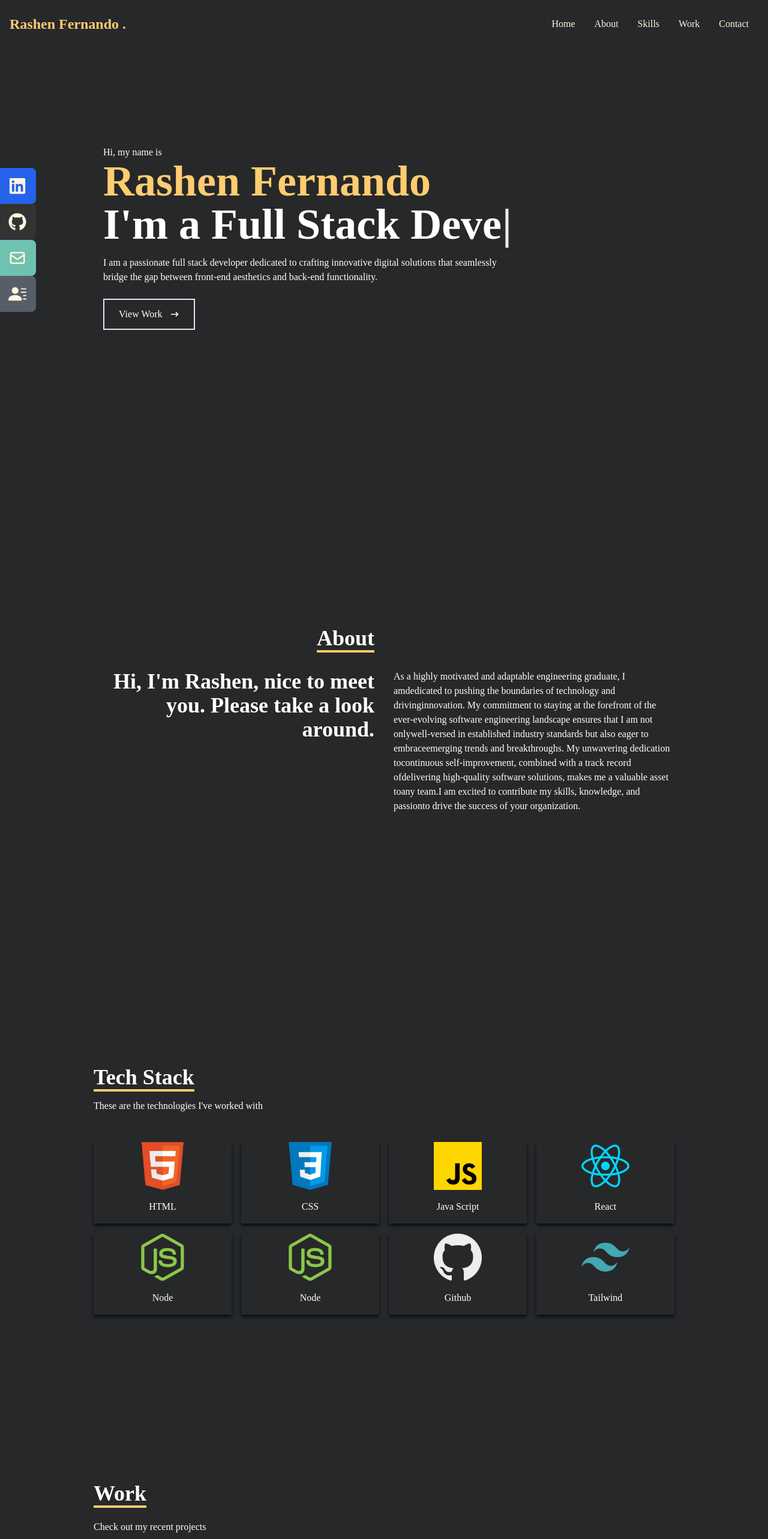
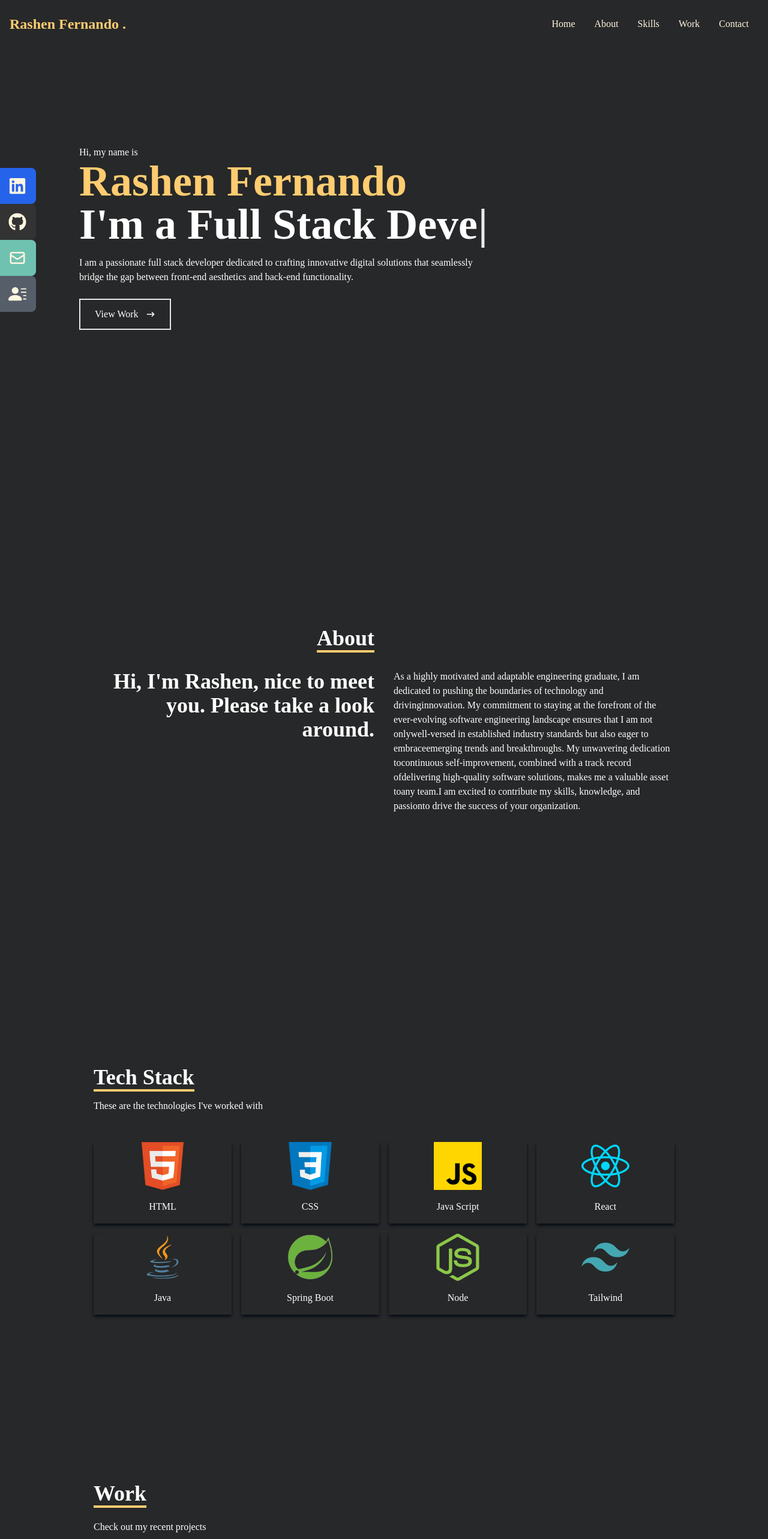
Before and after one commit to rashen33/portfolio, a React (Create React App) app: page / in a window 1280 px wide. Shown: the top 2566 px of the page at 60% size. Built offline with nearby package versions, Linux system fonts and the light colour scheme.

Commit message:
modified the skills comp

```diff
--- a/src/components/About.jsx
+++ b/src/components/About.jsx
@@ -21,7 +21,7 @@ const About = () => {
           <div>
             <p>
               As a highly motivated and adaptable engineering graduate, I
-              amdedicated to pushing the boundaries of technology and
+              am dedicated to pushing the boundaries of technology and
               drivinginnovation. My commitment to staying at the forefront of
               the ever-evolving software engineering landscape ensures that I am
               not onlywell-versed in established industry standards but also
--- a/src/components/Home.jsx
+++ b/src/components/Home.jsx
@@ -7,7 +7,7 @@ const Home = () => {
   return (
     <div name="home" className="w-full h-screen bg-[#272829]">
       {/* Container */}
-      <div className="max-w-[1000px] mx-auto px-8 flex flex-col justify-center h-full">
+      <div className="max-w-[1080px] mx-auto px-8 flex flex-col justify-center h-full">
         <p className="text-white">Hi, my name is</p>
         <h1 className="text-4xl sm:text-7xl font-bold text-[#FFCC70]">
           Rashen Fernando
--- a/src/components/Skills.jsx
+++ b/src/components/Skills.jsx
@@ -7,6 +7,8 @@ import ReactI from "../assets/react.png";
 import Node from "../assets/node.png";
 import Github from "../assets/github.png";
 import Tailwind from "../assets/tailwind.png";
+import Java from "../assets/Java.webp";
+import SpringBoot from "../assets/SpringBoot.png";
 
 const Skills = () => {
   return (
@@ -37,17 +39,18 @@ const Skills = () => {
             <img className="w-20 mx-auto" src={ReactI} alt="HTML icon" />
             <p className="my-4">React</p>
           </div>
+
           <div className="shadow-md shadow-[#040c16] hover:scale-110 duration-500">
-            <img className="w-20 mx-auto" src={Node} alt="HTML icon" />
-            <p className="my-4">Node</p>
+            <img className="w-20 mx-auto" src={Java} alt="HTML icon" />
+            <p className="my-4">Java</p>
+          </div>
+          <div className="shadow-md shadow-[#040c16] hover:scale-110 duration-500">
+            <img className="w-20 mx-auto" src={SpringBoot} alt="HTML icon" />
+            <p className="my-4">Spring Boot</p>
           </div>
           <div className="shadow-md shadow-[#040c16] hover:scale-110 duration-500">
             <img className="w-20 mx-auto" src={Node} alt="HTML icon" />
             <p className="my-4">Node</p>
-          </div>
-          <div className="shadow-md shadow-[#040c16] hover:scale-110 duration-500">
-            <img className="w-20 mx-auto" src={Github} alt="HTML icon" />
-            <p className="my-4">Github</p>
           </div>
           <div className="shadow-md shadow-[#040c16] hover:scale-110 duration-500">
             <img className="w-20 mx-auto" src={Tailwind} alt="HTML icon" />
```
Also changed, not shown: src/assets/Java.webp (added), src/assets/SpringBoot.png (added).
